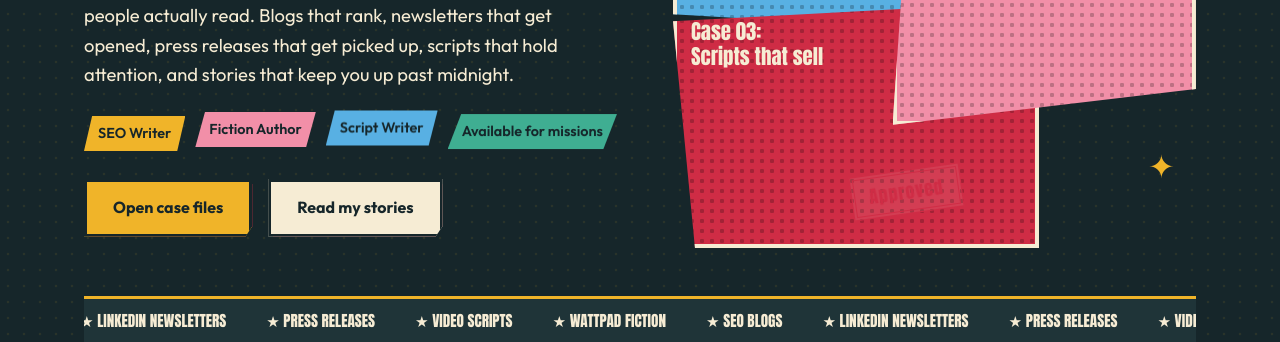
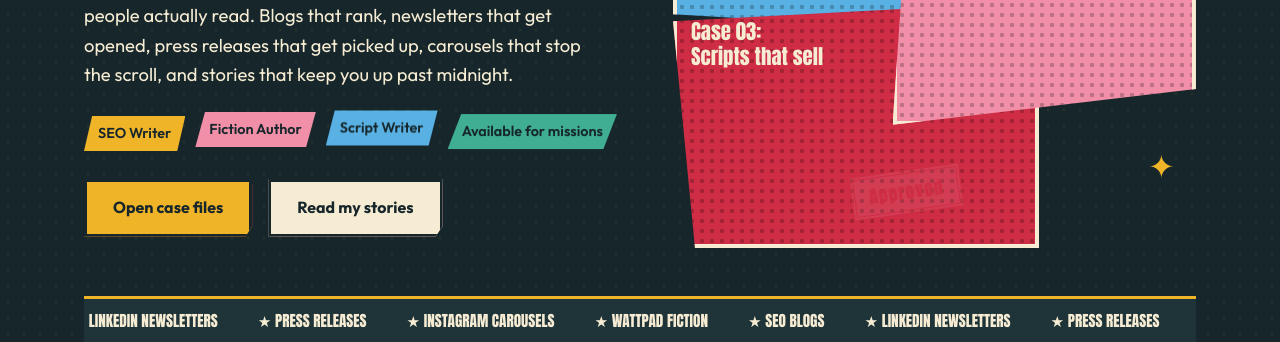
Before and after one commit to KalpithaRB/Kalpii-sPortfolio, a plain HTML site: page index.html in a window 1280 px wide. Shown: the part 458-800 px from the top of the page. Drawn offline with Linux system fonts and the light colour scheme; a web font is replaced by a local one.

Commit message:
Added metaad copies

```diff
--- a/index.html
+++ b/index.html
@@ -4,7 +4,7 @@
 <meta charset="utf-8">
 <meta name="viewport" content="width=device-width, initial-scale=1">
 <title>Kalpitha | Writer · Storyteller · Content Agent</title>
-<meta name="description" content="Portfolio of Kalpii: SEO blogs, LinkedIn newsletters, press releases, video scripts and Wattpad fiction.">
+<meta name="description" content="Portfolio of Kalpii: SEO blogs, LinkedIn newsletters, press releases, and Wattpad fiction.">
 <link rel="preconnect" href="https://fonts.googleapis.com">
 <link rel="preconnect" href="https://fonts.gstatic.com" crossorigin>
 <link href="https://fonts.googleapis.com/css2?family=Dela+Gothic+One&family=Outfit:wght@400;500;600;700&display=swap" rel="stylesheet">
@@ -183,7 +183,7 @@ footer a{color:var(--gold)}
     <div>
       <span class="stamp rv" style="--i:0">Top secret</span>
       <h1 class="rv" style="--i:1"><span id="dynamic-greeting">Good evening,</span><br>Agent.</h1> <!-- ✎ EDIT: greeting -->
-      <p class="lead rv" style="--i:2">I'm <b>Kalpitha</b>, a writer on a mission to turn ideas into words people actually read. Blogs that rank, newsletters that get opened, press releases that get picked up, scripts that hold attention, and stories that keep you up past midnight.</p> <!-- ✎ EDIT: intro -->
+      <p class="lead rv" style="--i:2">I'm <b>Kalpitha</b>, a writer on a mission to turn ideas into words people actually read. Blogs that rank, newsletters that get opened, press releases that get picked up, carousels that stop the scroll, and stories that keep you up past midnight.</p> <!-- ✎ EDIT: intro -->
       <div class="badges rv" style="--i:3"> <!-- ✎ EDIT: badges -->
         <span class="badge">SEO Writer</span><span class="badge">Fiction Author</span><span class="badge">Script Writer</span><span class="badge">Available for missions</span>
       </div>
@@ -202,7 +202,7 @@ footer a{color:var(--gold)}
     </div>
   </div>
   <div class="ticker rv" style="--i:6" aria-hidden="true"><div> <!-- ✎ EDIT: ticker text -->
-    <span>★ SEO BLOGS</span><span>★ LINKEDIN NEWSLETTERS</span><span>★ PRESS RELEASES</span><span>★ VIDEO SCRIPTS</span><span>★ WATTPAD FICTION</span><span>★ SEO BLOGS</span><span>★ LINKEDIN NEWSLETTERS</span><span>★ PRESS RELEASES</span><span>★ VIDEO SCRIPTS</span><span>★ WATTPAD FICTION</span>
+    <span>★ SEO BLOGS</span><span>★ LINKEDIN NEWSLETTERS</span><span>★ PRESS RELEASES</span><span>★ INSTAGRAM CAROUSELS</span><span>★ WATTPAD FICTION</span><span>★ SEO BLOGS</span><span>★ LINKEDIN NEWSLETTERS</span><span>★ PRESS RELEASES</span><span>★ INSTAGRAM CAROUSELS</span><span>★ WATTPAD FICTION</span>
   </div></div>
 </section>
 
@@ -289,9 +289,9 @@ const STORIES = [
 // body = array of paragraphs (for scripts, start lines with "SCENE:", "VO:", etc.)
 const CATS = [
   {id:"all",label:"All files"},{id:"seo",label:"SEO Blogs"},{id:"newsletter",label:"LinkedIn Newsletters"},
-  {id:"press",label:"Press Releases"},{id:"script",label:"Video Scripts"}
+  {id:"press",label:"Press Releases"},{id:"carousel",label:"Instagram Carousels"},{id:"adcopy",label:"Meta AdCopy"}
 ];
-const COL = {seo:"#cf2c45",newsletter:"#58b0e3",press:"#3fae92",script:"#f0b429"};
+const COL = {seo:"#cf2c45",newsletter:"#58b0e3",press:"#3fae92",carousel:"#f0b429",adcopy:"#f28fa8"};
 const WORKS = [
   {cat:"seo",client:"Padel Pro India",title:"Why Padel is Becoming Popular Among Millennials and GenZ in India",date:"Oct 2026",excerpt:"This blog explains why padel is booming among millennials and Gen Z in India, especially in Bangalore, as a social, low-impact fitness alternative to the gym, and promotes Padel Pro India’s courts and coaching, targeting the keyword “padel coaching in Bangalore.”",file:"Contents/blogs/GenzPadel.txt",link:"https://padelproindia.com/blogs/why-padel-is-becoming-popular-among-millennials-and-gen-z-in-india"},
 {cat:"seo",client:"Padel Pro India",title:"How Matchmaking Makes Padel More Fun and Engaging for Every Player",date:"Sept 2026",excerpt:"This blog explains how matchmaking solves the problem of finding players for padel in Bangalore by pairing players of similar skill, and invites readers to book through Padel Pro on Hudle or WhatsApp, targeting the keyword “padel tennis club.”",file:"Contents/blogs/MatchmakingPadel.txt",link:"https://padelproindia.com/blogs/how-matchmaking-makes-padel-more-fun-and-engaging-for-every-player"},
@@ -306,8 +306,12 @@ const WORKS = [
 {cat:"newsletter",client:"Coldwell Bankers",title:"Two Identical 3 BHKs. Same Corridor. One Appraised 25Lakhs Higher.",date:"Nov 2026",excerpt:"Price vs. Value: The ₹25 Lakh Gap Most Homebuyers and Sellers Never See",file:"Contents/Linkedinnewsletters/PricevsValue.txt",link:"https://www.linkedin.com/pulse/price-vs-value-25-lakh-gap-most-homebuyers-1h8ec/?trackingId=PoErlKTdWm8imDW1HLay%2Fw%3D%3D"},
   {cat:"press",client:"Peopleworks",title:"Peopleworks Shares Insights on the Future HR Automation.",date:"July 2026",excerpt:"PeopleWorks outlines how AI, mobile-first tools and payroll automation are turning HR into a strategic partner, and presents itself as a pioneer in HRMS software.",file:"Contents/PressReleases/LeadingHRtechPR.txt",link:"https://thewire.in/ptiprnews/peopleworks-shares-insights-on-the-future-of-hr-automation-and-the-evolving-role-of-human-resources"},
   {cat:"press",client:"Peopleworks",title:"Peopleworks Marks Four Decades in HR Technology",date:"Sep 2026",excerpt:"PeopleWorks marks four decades in Indian HR technology, highlighting its industry-specific depth, scalability from small teams to 20,000-employee enterprises, and 25+ module Hire-to-Retire platform.",file:"Contents/PressReleases/PWMarksFourDecades.txt",link:"https://thewire.in/ptiprnews/peopleworks-marks-four-decades-in-hr-technology-reinforcing-the-depth-and-scale-behind-indias-hire-to-retire-hrms-leadership"},
-  {cat:"script",client:"Client Name H",title:"60-Second Explainer: How the App Works",date:"Jan 2026",excerpt:"[One-sentence summary of the video and its goal.]",body:["SCENE: [Opening shot description]","VO: [Voice-over line.]","SCENE: [Next shot description]","VO: [Voice-over line.]","CTA: [Closing call to action.]"],link:""},
-  {cat:"script",client:"Client Name I",title:"YouTube Script: Behind the Brand",date:"Aug 2025",excerpt:"[One-sentence summary of the video and its goal.]",body:["SCENE: [Opening shot description]","HOST: [Spoken line.]","SCENE: [Next shot description]","HOST: [Spoken line.]"],link:""}
+{cat:"adcopy",client:"Coldwell Bankers",title:"Ad Copy 1",date:"Nov 2026", excerpt:"[oneline]",file:"Contents/ads/AdCopy1.txt",link:""},
+{cat:"adcopy",client:"Coldwell Bankers",title:"Ad Copy 2",date:"Nov 2026",excerpt:"[oneline]",file:"Contents/ads/AdCopy2.txt",link:""},
+{cat:"adcopy",client:"Coldwell Bankers",title:"Ad Copy 3",date:"Nov 2026",excerpt:"[oneline]",file:"Contents/ads/Adcopy3.txt",link:""},
+  {cat:"carousel",client:"Freelance",title:"Completing a Hyrox or Marathon does not qualfy you as Coach ", category:"Fitness", date:"Aug 2026",link:"https://www.instagram.com/p/DbgG1DoCdcy/?utm_source=ig_web_copy_link&cnvx=NTc4MTIwNjQ2YQ=="},
+  {cat:"carousel",client:"Freelance",title:"Slouching isn’t just ruining your back!!!",category:"Fitness",date:"Aug 2026",link:"https://www.instagram.com/p/XXXXXXXX/"},
+  {cat:"carousel",client:"Freelance",title:"he Hidden Reason You’re Aging Faster than You Think ", category:"Fitness", date:"Sept 2026",link:"https://www.instagram.com/p/XXXXXXXX/"},
 ];
 
 /* =====================================================================
@@ -371,13 +375,22 @@ $("#shelf").innerHTML=STORIES.map((s,i)=>`
 $("#filters").innerHTML=CATS.map((c,i)=>`<button role="tab" data-cat="${c.id}" class="${i?"":"on"}">${c.label}</button>`).join("");
 function render(cat){
   const list=WORKS.map((w,i)=>({...w,i})).filter(w=>cat==="all"||w.cat===cat);
-  $("#grid").innerHTML=list.map((w,k)=>`
-    <button class="card" style="--c:${COL[w.cat]};animation-delay:${k*70}ms" data-i="${w.i}">
-      <span class="client">Client: ${esc(w.client)}</span>
-      <h3>${esc(w.title)}</h3><p>${esc(w.excerpt)}</p>
-      <span class="when">${CATS.find(c=>c.id===w.cat).label} · ${esc(w.date)}</span>
-      <span class="more">Open file</span>
-    </button>`).join("")||"<p>No files in this category yet.</p>";
+  $("#grid").innerHTML=list.map((w,k)=>{
+    const badge=w.client?`<span class="client">Client: ${esc(w.client)}</span>`:"";
+    const label=CATS.find(c=>c.id===w.cat).label;
+    if(w.cat==="carousel") return `
+      <a class="card" href="${esc(w.link)}" target="_blank" rel="noopener" style="--c:${COL[w.cat]};animation-delay:${k*70}ms;text-decoration:none">
+        ${badge}<h3>${esc(w.title)}</h3>
+        <span class="when">${label} · ${esc(w.date)}</span>
+        <span class="more">View on Instagram ↗</span>
+      </a>`;
+    return `
+      <button class="card" style="--c:${COL[w.cat]};animation-delay:${k*70}ms" data-i="${w.i}">
+        ${badge}<h3>${esc(w.title)}</h3><p>${esc(w.excerpt)}</p>
+        <span class="when">${label} · ${esc(w.date)}</span>
+        <span class="more">Open file</span>
+      </button>`;
+  }).join("")||"<p>No files in this category yet.</p>";
 }
 $("#filters").addEventListener("click",e=>{
   const b=e.target.closest("button");if(!b)return;
@@ -413,7 +426,7 @@ async function openDrawer(i){
   $("#dBody").innerHTML=head+`<div class="body">${lines.map(p=>isS?`<div class="script">${esc(p)}</div>`:`<p>${esc(p)}</p>`).join("")}</div>`+foot;
 }
 function closeDrawer(){document.body.classList.remove("open");$("#drawer").setAttribute("aria-hidden","true");lastFocus&&lastFocus.focus()}
-$("#grid").addEventListener("click",e=>{const c=e.target.closest(".card");if(c)openDrawer(+c.dataset.i)});
+$("#grid").addEventListener("click",e=>{const c=e.target.closest("button.card");if(c)openDrawer(+c.dataset.i)});
 $("#close").onclick=closeDrawer;$("#scrim").onclick=closeDrawer;
 addEventListener("keydown",e=>{if(e.key==="Escape")closeDrawer()});
 
```
Also changed, not shown: Contents/ads/AdCopy1.txt (added), Contents/ads/AdCopy2.txt (added), Contents/ads/Adcopy3.txt (added).
